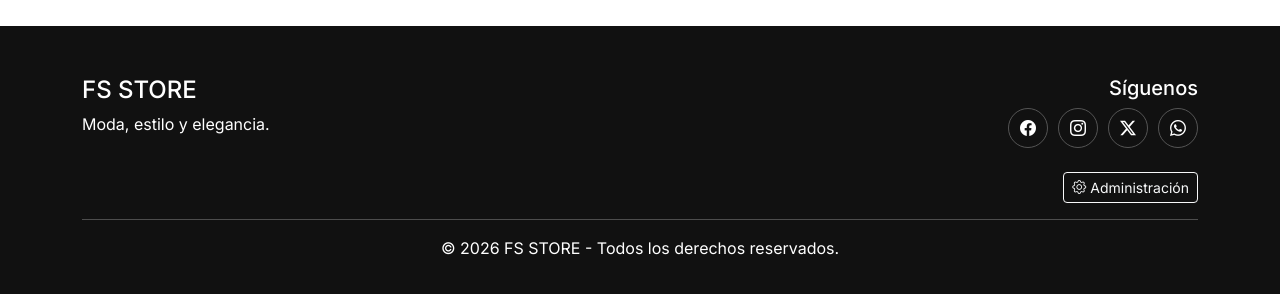
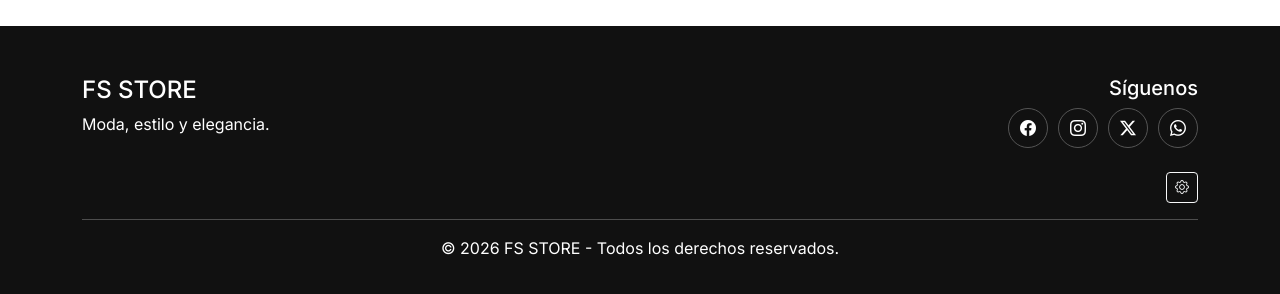
Before and after one commit to Camilo-04/fs-store-2, a plain HTML site: page index.html in a window 1280 px wide. Shown: the part 1283-1577 px from the top of the page. Drawn offline with nearby package versions, Linux system fonts and the light colour scheme.

Commit message:
Update index.html

```diff
--- a/index.html
+++ b/index.html
@@ -458,7 +458,7 @@
 
                         <i class="bi bi-gear"></i>
 
-                        Administración
+
 
                     </a>
 
```
